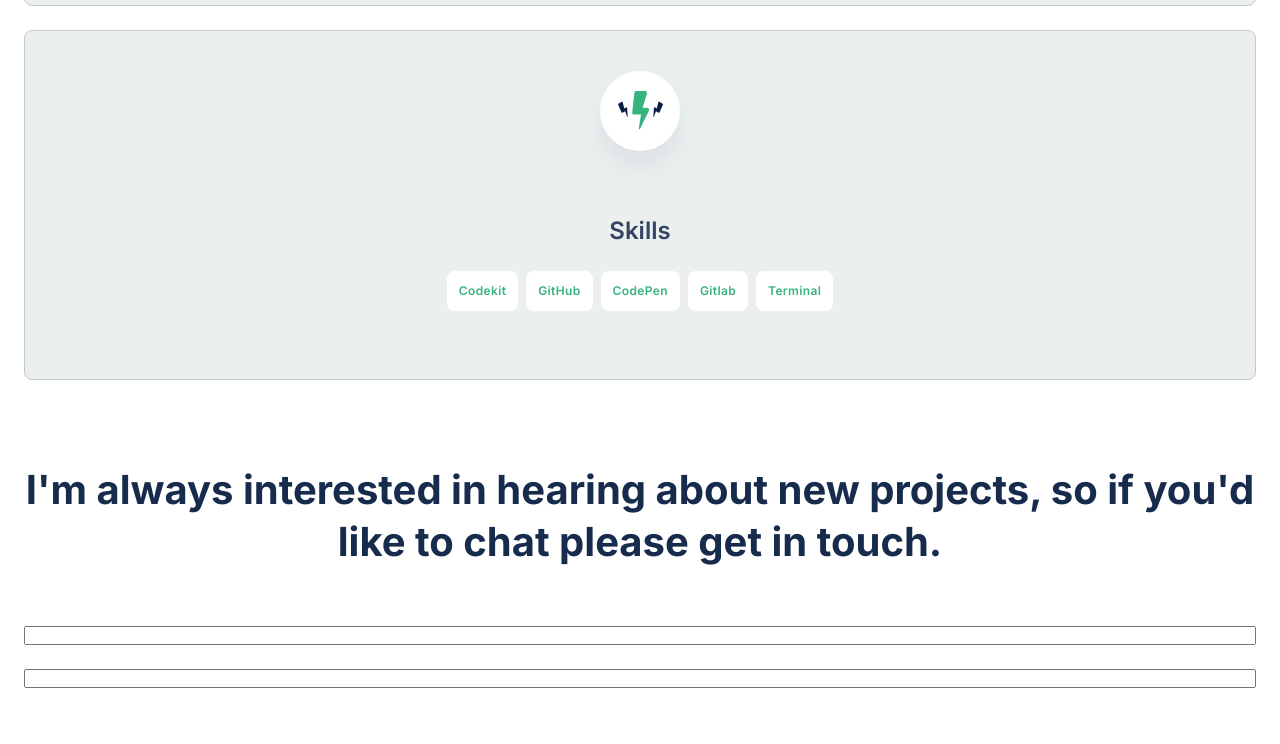
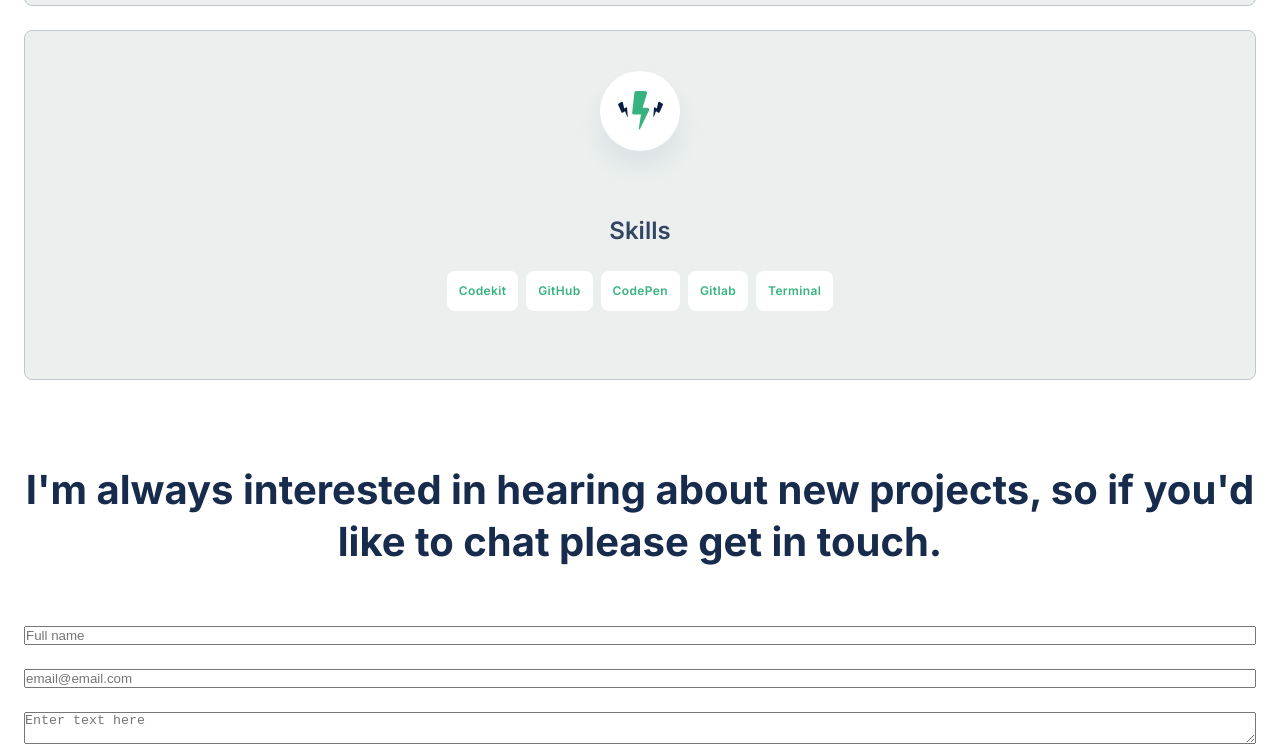
Before and after one commit to amejid/personal-portfolio, a website: page index.html in a window 1280 px wide. Shown: the part 5302-6046 px from the top of the page. Before the commit the page ends 5990 px from the top, so only its background shows below. Drawn offline with Linux system fonts and the light colour scheme.

Commit message:
Add form validations

```diff
--- a/index.html
+++ b/index.html
@@ -446,8 +446,9 @@
         touch.
       </h2>
       <form class="contact-form" action="https://formspree.io/f/mbjwwqga" method="post">
-        <input class="form-control" type="text" name="name" />
-        <input class="form-control" type="email" name="email" />
+        <input class="form-control" type="text" name="name" maxlength="30" placeholder="Full name" required />
+        <input class="form-control" type="email" name="email" placeholder="email@email.com" required/>
+        <textarea class="form-control message" name="message" maxlength="500" placeholder="Enter text here" required ></textarea>
       </form>
     </footer>
   </body>
```
